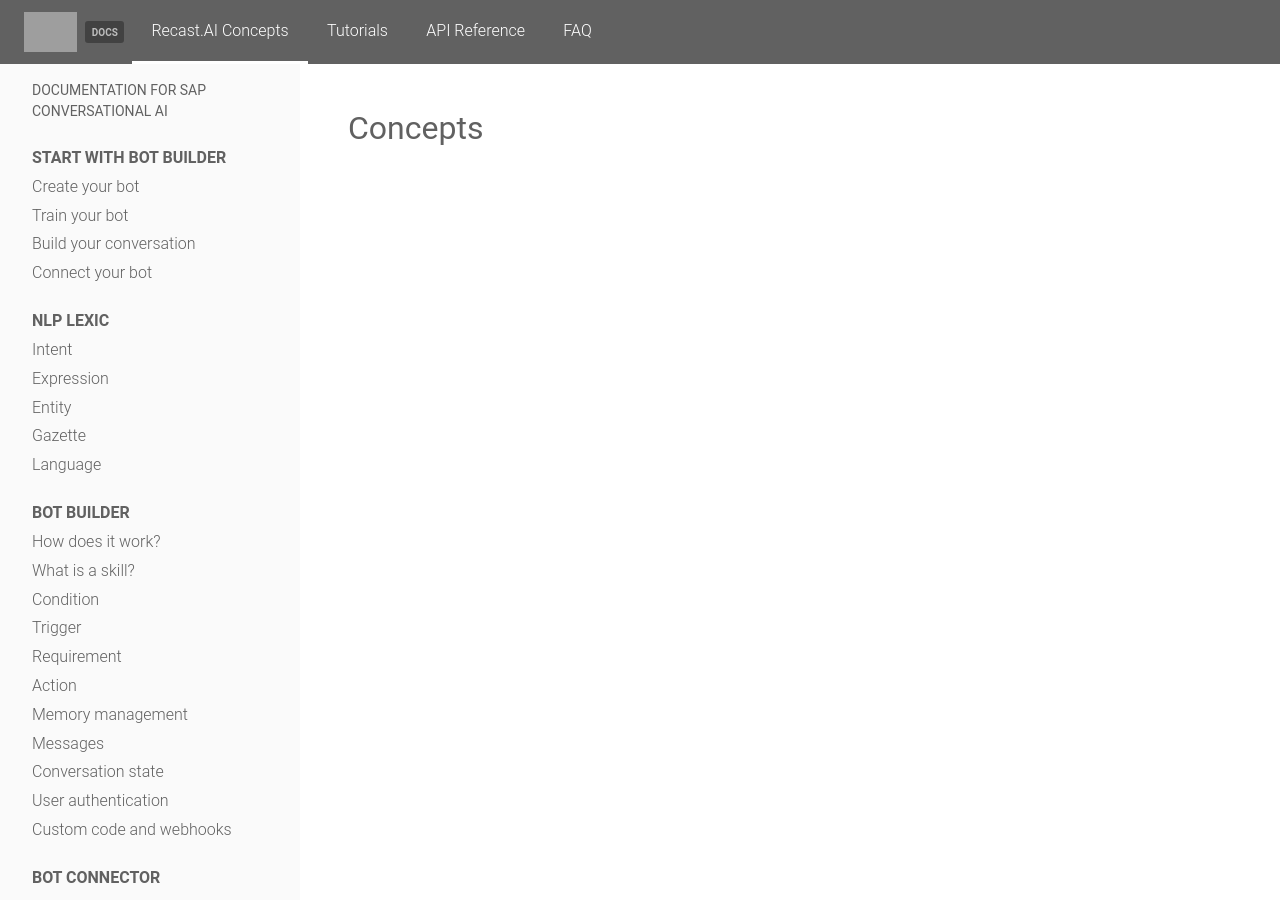
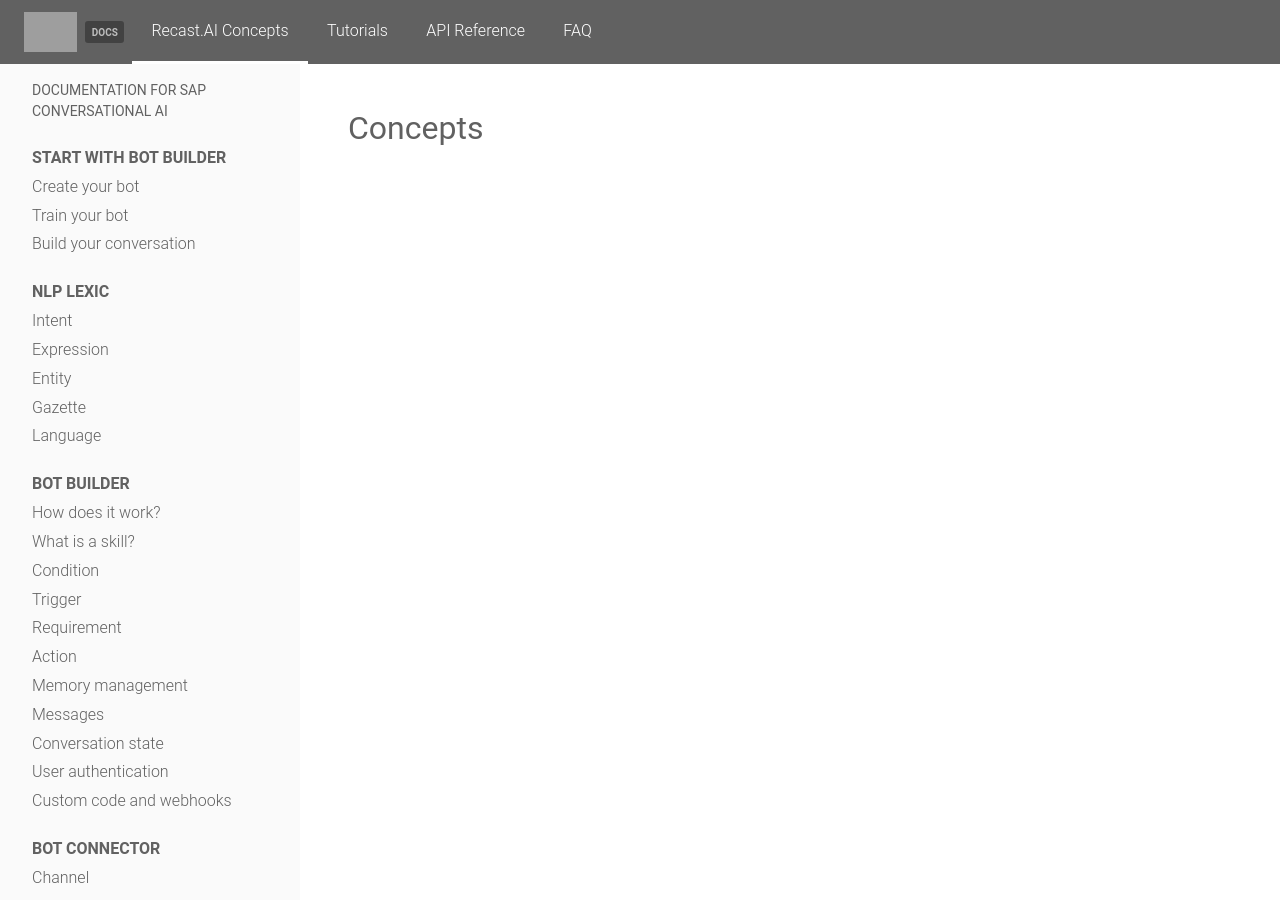
Before and after one commit to SAP-archive/docs, a Jekyll site: the page built from concepts/index.md, in a window 1280 px wide and 900 px high. Built offline with Jekyll 4.4.1, drawn with Linux system fonts in a browser that asks for light colours; nearby versions of some CDN libraries; a style sheet for code colours, icons or effects is not loaded; grey boxes are pictures that could not be loaded.

Commit message:
Update start_builder.yml

```diff
--- a/_data/start_builder.yml
+++ b/_data/start_builder.yml
@@ -9,6 +9,3 @@
 
 - title: Build your conversation
   url: /concepts/build-your-conversation
-
-- title: Connect your bot
-  url: /concepts/connect-your-bot
```
